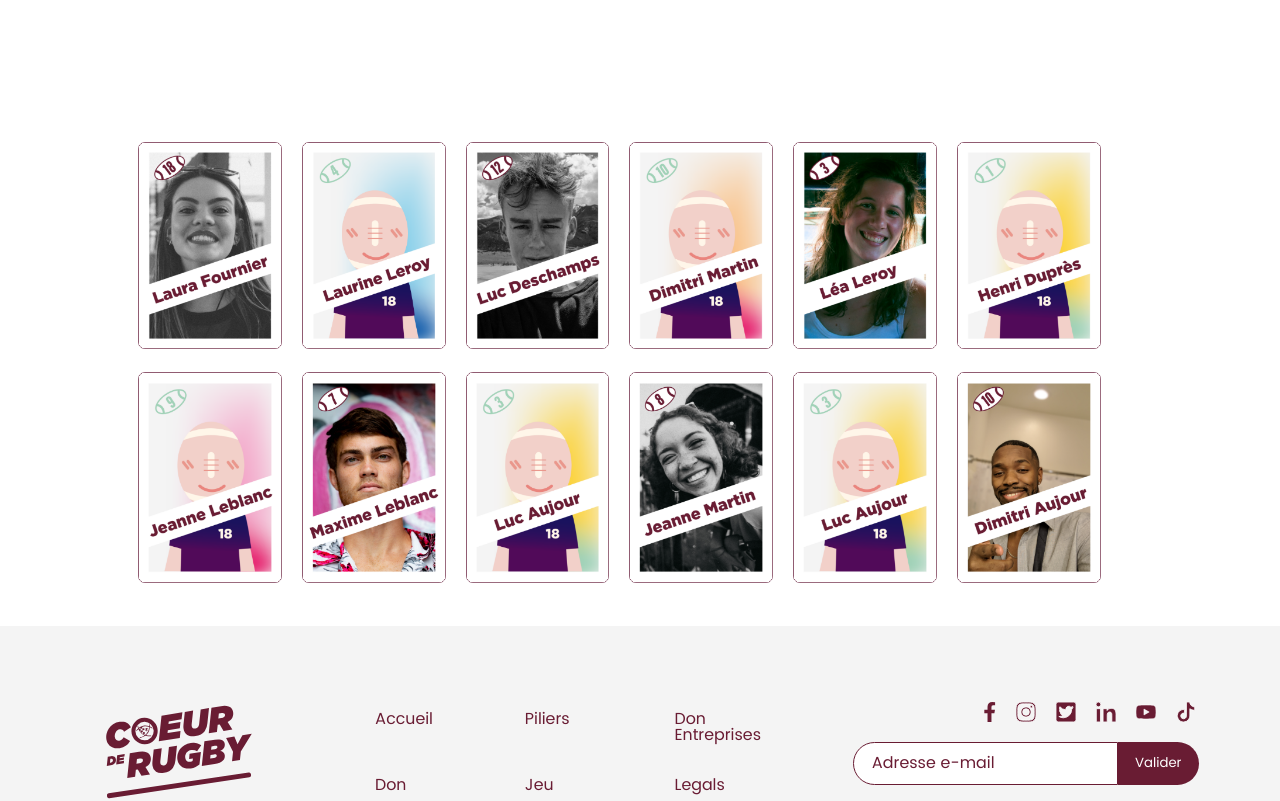
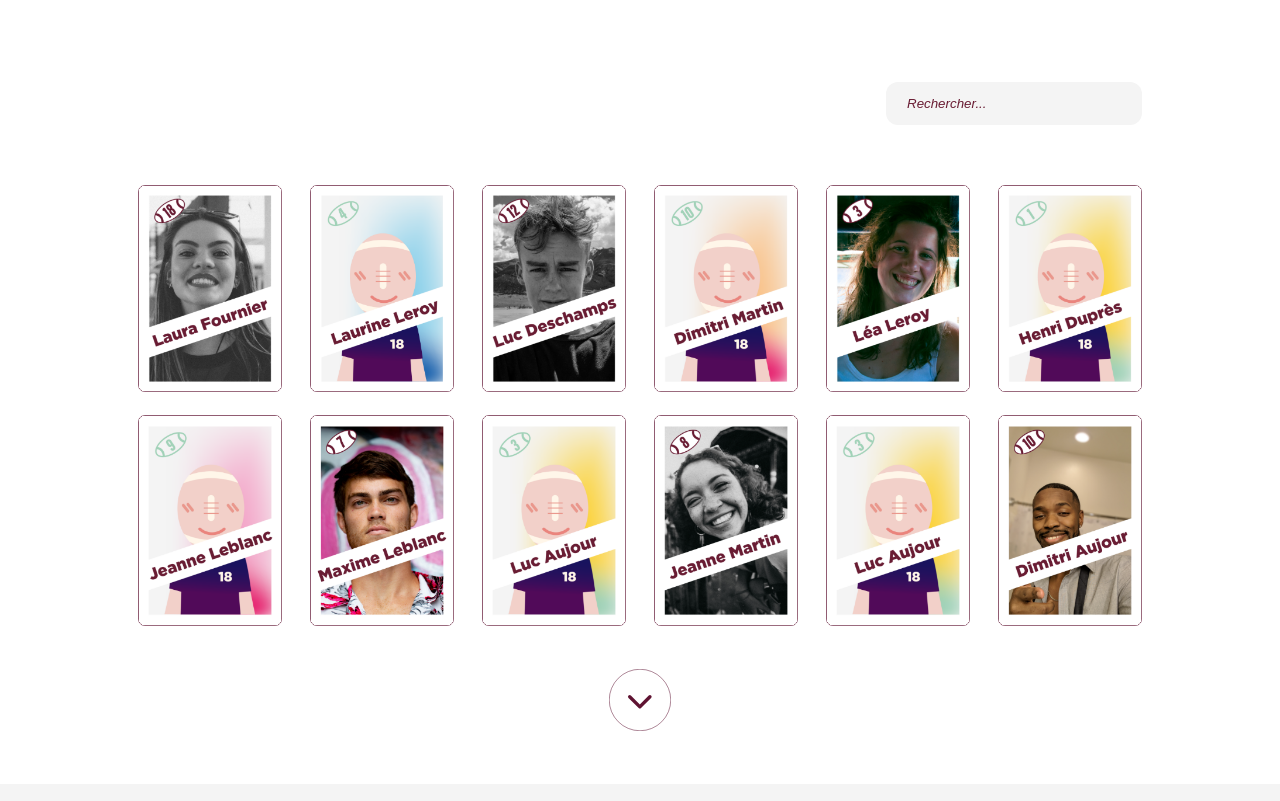
Before and after one commit to augcouec/coeurderugby, a Vue app: page /album in a window 1280 px wide. Shown: the part 780-1581 px from the top of the page. Built offline with nearby package versions, Linux system fonts and the light colour scheme.

Commit message:
Add load more on album

```diff
--- a/src/pages/Carotte.vue
+++ b/src/pages/Carotte.vue
@@ -12,6 +12,9 @@
         </p>
         <router-link to="/" class="link">Devenir donateur</router-link>
       </div>
+      <div class="input">
+        <input type="text" placeholder="Rechercher..." />
+      </div>
       <div class="album">
         <div
           v-for="(avatar, index) in avatars"
@@ -20,6 +23,16 @@
         >
           <img :src="avatar" />
         </div>
+      </div>
+      <div
+        class="arrow"
+        @click="
+          () => {
+            this.avatars = [...this.avatars, ...this.avatars.slice(0, 12)];
+          }
+        "
+      >
+        <img :src="arrow" />
       </div>
     </main>
     <BaseFooter />
@@ -41,6 +54,7 @@ import Image9 from "@/assets/images/avatars/UBB CARD 5-10.png";
 import Image10 from "@/assets/images/avatars/UBB CARD 5-11.png";
 import Image11 from "@/assets/images/avatars/UBB CARD 5-12.png";
 import Image12 from "@/assets/images/avatars/UBB CARD 5-12.png";
+import Arrow from "@/assets/images/arrow-down.svg";
 
 export default {
   name: "CarottePage",
@@ -64,6 +78,7 @@ export default {
         Image12,
         Image7,
       ],
+      arrow: Arrow,
     };
   },
 };
@@ -108,11 +123,33 @@ main {
   }
 }
 
+.input {
+  display: flex;
+  justify-content: end;
+  margin-top: -100px;
+  margin-bottom: 50px;
+
+  input {
+    background-color: #f4f4f4;
+    border-radius: 12px;
+    border: solid 1px transparent;
+    padding: 13px 20px;
+    color: black;
+    width: 20%;
+    margin-right: calc(10% + 10px);
+
+    &::placeholder {
+      font-style: italic;
+      color: $color-primary;
+    }
+  }
+}
+
 .album {
-  margin-top: -50px;
   padding: 0 10% 30px 10%;
   display: flex;
   flex-wrap: wrap;
+  justify-content: space-between;
 }
 
 .albumimg {
@@ -123,4 +160,10 @@ main {
     width: 100%;
   }
 }
+
+.arrow {
+  text-align: center;
+  padding-bottom: 50px;
+  cursor: pointer;
+}
 </style>
```
Also changed, not shown: src/assets/images/arrow-down.svg (added).
